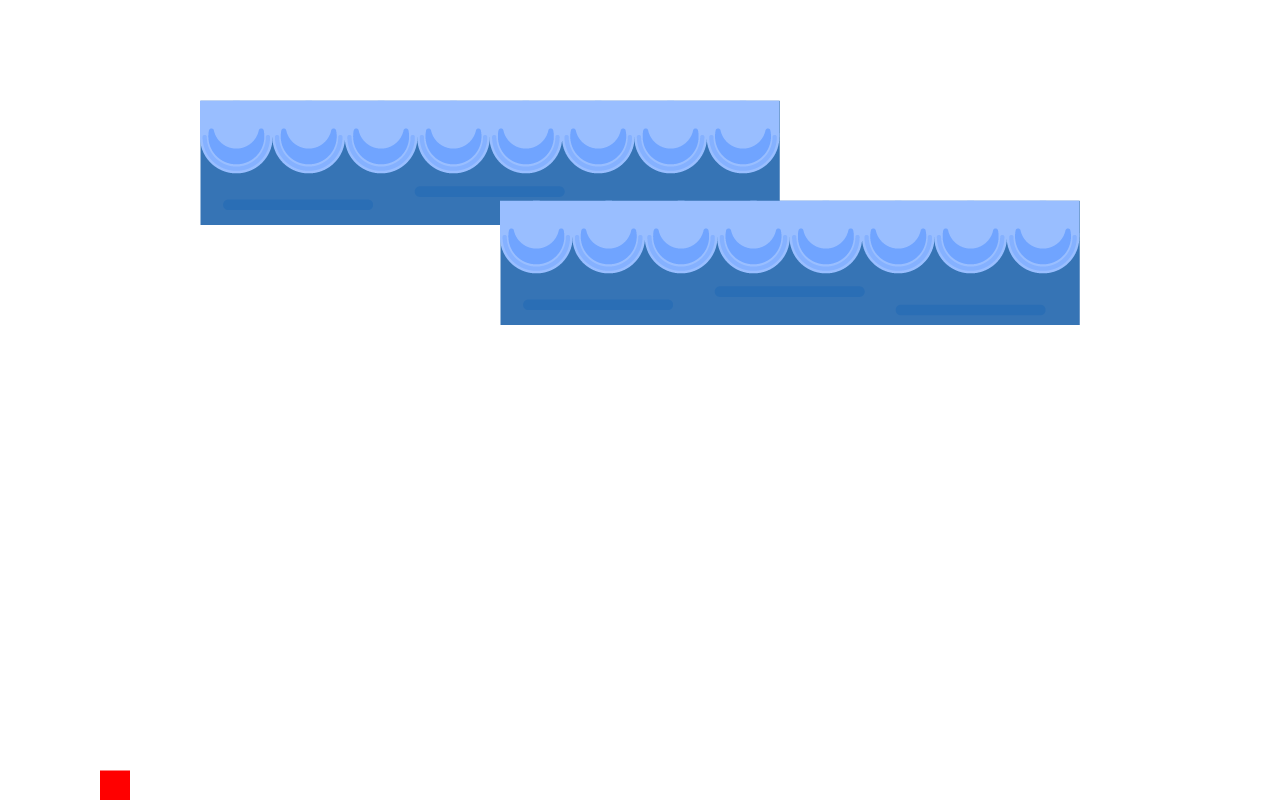
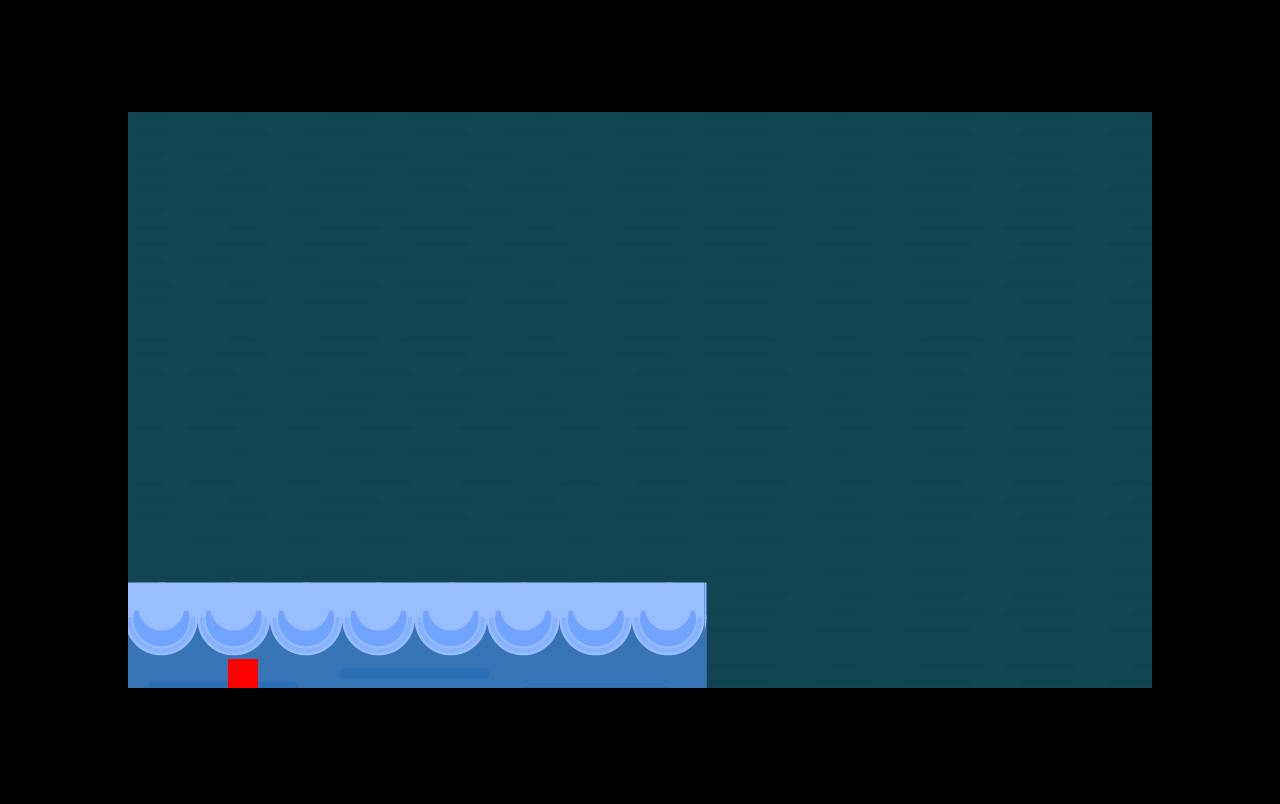
Before and after one commit to TyamackovM/MarioGame, a website built with webpack: page src/index.html in a window 1280 px wide. Built offline with nearby package versions, Linux system fonts and the light colour scheme.

Commit message:
background and scrolls

```diff
--- a/src/index.html
+++ b/src/index.html
@@ -5,7 +5,12 @@
     <title>Mario Game</title>
     <style>
       body {
+        background-color: black ;
         margin: 0;
+        display: flex;
+        align-items: center;
+        justify-content: center;
+        height: 100vh;
       }
     </style>
   </head>
--- a/src/js/canvas.js
+++ b/src/js/canvas.js
@@ -1,10 +1,12 @@
 import platform from '../img/platform.png'
+import hills from '../img/hills.png'
+import background from '../img/background.png'
 
 const canvas = document.querySelector('canvas')
 const c = canvas.getContext('2d')
 
-canvas.width = innerWidth
-canvas.height = innerHeight
+canvas.width = 1024
+canvas.height = 576
 
 const gravity = 1.5
 
@@ -56,11 +58,38 @@ class Platform {
   }
 }
 
-const image = new Image()
-image.src = platform
+class GenericObject {
+  constructor({ x, y, image }) {
+    this.position = {
+      x,
+      y
+    }
+
+    this.image = image
+    this.width = image.width
+    this.height = image.height
+  }
+
+  draw() {
+    c.drawImage(this.image, this.position.x, this.position.y)
+  }
+}
+//* Функция для определенной картинки
+function createImage(imageSrc) {
+  const image = new Image()
+  image.src = imageSrc
+  return image
+}
+
+const platformImage = createImage(platform)
 
 const player = new Player()
-const platforms = [new Platform({ x: 200, y: 100, image }), new Platform({ x: 500, y: 200, image })]
+const platforms = [new Platform({ x: -1, y: 470, image: platformImage }), new Platform({ x: platformImage.width - 3, y: 470, image: platformImage})]
+const genericObjects = [new GenericObject({
+  x: -1,
+  y: -1,
+  image: createImage(background)
+})]
 
 const keys = {
   right: {
@@ -76,7 +105,13 @@ let scrollOffset = 0;
 function animate() {
   //* Очищает пиксели при движении рекурсивно запуская себя
   requestAnimationFrame(animate)
-  c.clearRect(0, 0, canvas.width, canvas.height)
+  c.fillStyle = 'white'
+  c.fillRect(0, 0, canvas.width, canvas.height)
+
+  genericObjects.forEach(genericObjects => {
+    genericObjects.draw()
+  })
+
   platforms.forEach(platform => {
     platform.draw()
   })
```
Also changed, not shown: dist/favicon.ico (deleted), dist/ffab39d3487de561be1a081fcfb3806d.png (deleted), dist/index.html (deleted), dist/js/canvas.bundle.js (deleted), src/img/background.png (added), src/img/hills.png (added), src/js/index.js (deleted), 1 other file.
